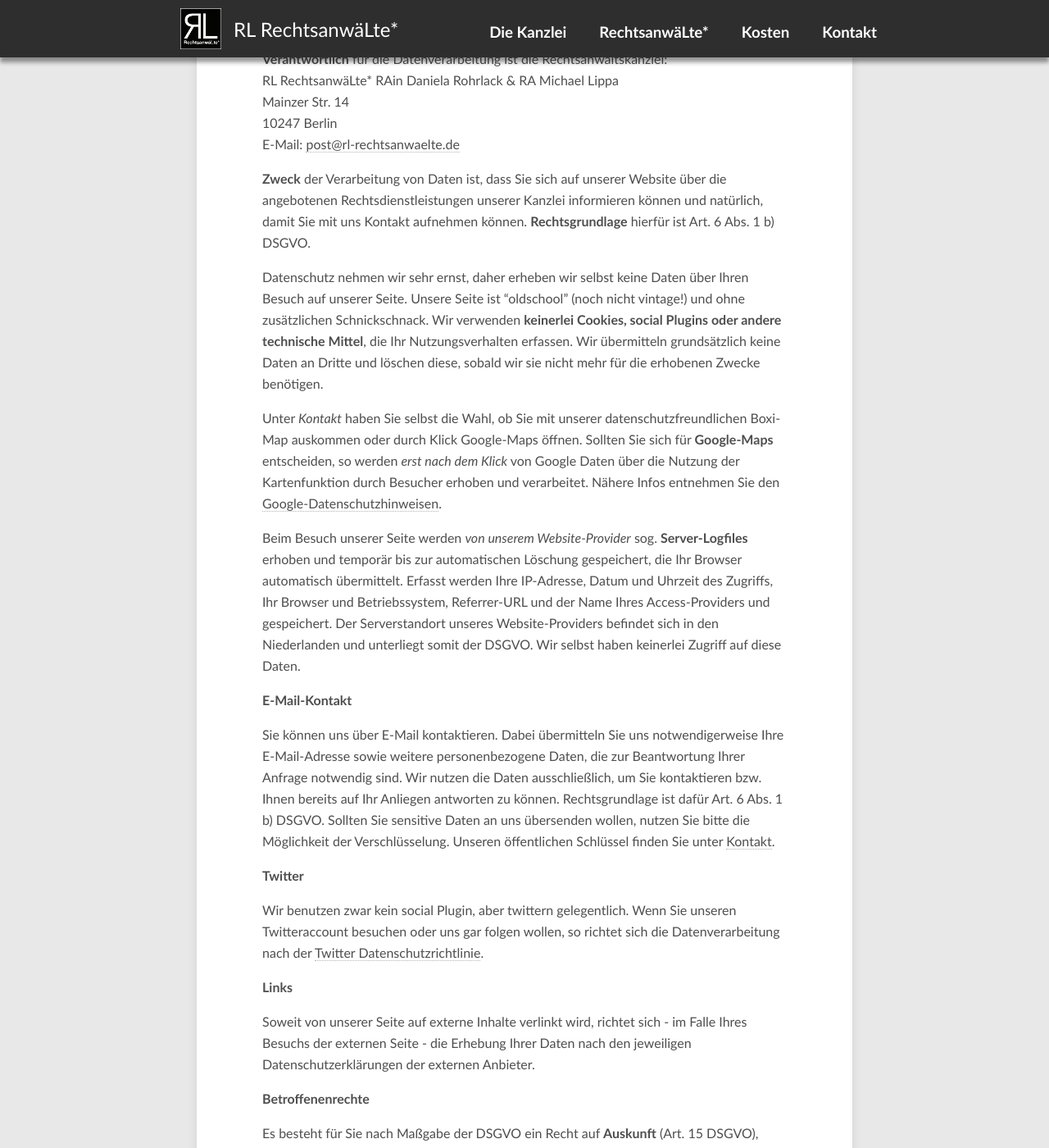
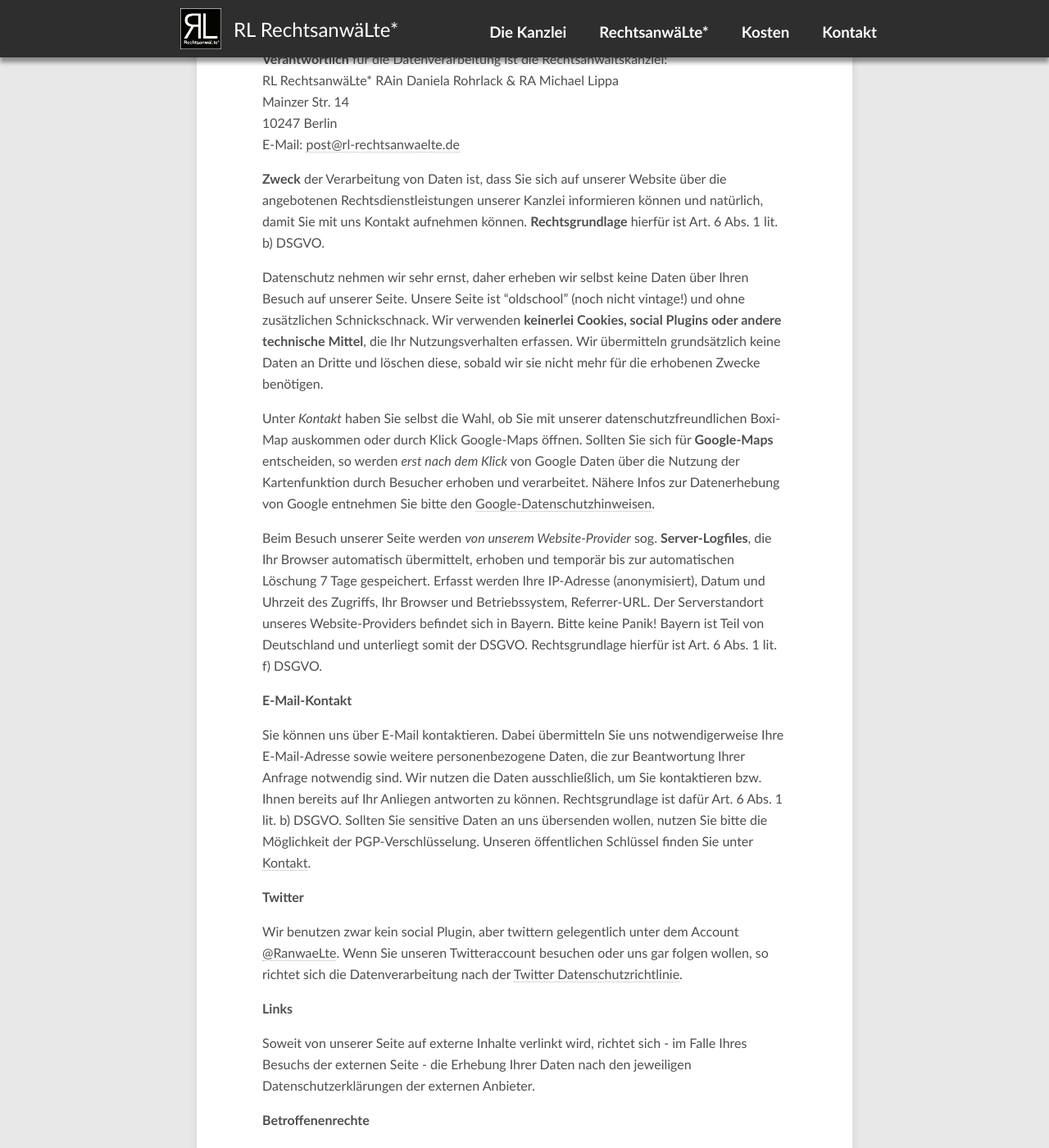
Before and after one commit to mi5-77/rl-rechtsanwaelte.de, a Jekyll site: the page built from datenschutzerklaerung.md, in a window 1280 px wide and 1400 px high, scrolled down 425 px. Shown: the whole window at 82% size. Built offline with Jekyll 4.4.1, drawn with Linux system fonts in a browser that asks for light colours.

Commit message:
Anpassung 2019

```diff
--- a/datenschutzerklaerung.md
+++ b/datenschutzerklaerung.md
@@ -20,21 +20,21 @@ Mainzer Str. 14
 10247 Berlin
 E-Mail: <post@rl-rechtsanwaelte.de>
 
-**Zweck** der Verarbeitung von Daten ist, dass Sie sich auf unserer Website über die angebotenen Rechtsdienstleistungen unserer Kanzlei informieren können und natürlich, damit Sie mit uns Kontakt aufnehmen können. **Rechtsgrundlage** hierfür ist Art. 6 Abs. 1 b) DSGVO.
+**Zweck** der Verarbeitung von Daten ist, dass Sie sich auf unserer Website über die angebotenen Rechtsdienstleistungen unserer Kanzlei informieren können und natürlich, damit Sie mit uns Kontakt aufnehmen können. **Rechtsgrundlage** hierfür ist Art. 6 Abs. 1 lit. b) DSGVO.
 
 Datenschutz nehmen wir sehr ernst, daher erheben wir selbst keine Daten über Ihren Besuch auf unserer Seite. Unsere Seite ist "oldschool" (noch nicht vintage!) und ohne zusätzlichen Schnickschnack. Wir verwenden **keinerlei Cookies, social Plugins oder andere technische Mittel**, die Ihr Nutzungsverhalten erfassen. Wir übermitteln grundsätzlich keine Daten an Dritte und löschen diese, sobald wir sie nicht mehr für die erhobenen Zwecke benötigen.
 
-Unter *Kontakt* haben Sie selbst die Wahl, ob Sie mit unserer datenschutzfreundlichen Boxi-Map auskommen oder durch Klick Google-Maps öffnen. Sollten Sie sich für **Google-Maps** entscheiden, so werden *erst nach dem Klick* von Google Daten über die Nutzung der Kartenfunktion durch Besucher erhoben und verarbeitet. Nähere Infos entnehmen Sie den [Google-Datenschutzhinweisen](https://policies.google.com/privacy?hl=de).
+Unter *Kontakt* haben Sie selbst die Wahl, ob Sie mit unserer datenschutzfreundlichen Boxi-Map auskommen oder durch Klick Google-Maps öffnen. Sollten Sie sich für **Google-Maps** entscheiden, so werden *erst nach dem Klick* von Google Daten über die Nutzung der Kartenfunktion durch Besucher erhoben und verarbeitet. Nähere Infos zur Datenerhebung von Google entnehmen Sie bitte den [Google-Datenschutzhinweisen](https://policies.google.com/privacy?hl=de).
 
-Beim Besuch unserer Seite werden *von unserem Website-Provider* sog. **Server-Logfiles** erhoben und temporär bis zur automatischen Löschung gespeichert, die Ihr Browser automatisch übermittelt. Erfasst werden Ihre IP-Adresse, Datum und Uhrzeit des Zugriffs, Ihr Browser und Betriebssystem, Referrer-URL und der Name Ihres Access-Providers und gespeichert. Der Serverstandort unseres Website-Providers befindet sich in den Niederlanden und unterliegt somit der DSGVO. Wir selbst haben keinerlei Zugriff auf diese Daten.
+Beim Besuch unserer Seite werden *von unserem Website-Provider* sog. **Server-Logfiles**, die Ihr Browser automatisch übermittelt, erhoben und temporär bis zur automatischen Löschung 7 Tage gespeichert. Erfasst werden Ihre IP-Adresse (anonymisiert), Datum und Uhrzeit des Zugriffs, Ihr Browser und Betriebssystem, Referrer-URL. Der Serverstandort unseres Website-Providers befindet sich in Bayern. Bitte keine Panik! Bayern ist Teil von Deutschland und unterliegt somit der DSGVO. Rechtsgrundlage hierfür ist Art. 6 Abs. 1 lit. f) DSGVO.
 
 **E-Mail-Kontakt**
 
-Sie können uns über E-Mail kontaktieren. Dabei übermitteln Sie uns notwendigerweise Ihre E-Mail-Adresse sowie weitere personenbezogene Daten, die zur Beantwortung Ihrer Anfrage notwendig sind. Wir nutzen die Daten ausschließlich, um Sie kontaktieren bzw. Ihnen bereits  auf Ihr Anliegen antworten zu können. Rechtsgrundlage ist dafür Art. 6 Abs. 1 b) DSGVO. Sollten Sie sensitive Daten an uns übersenden wollen, nutzen Sie bitte die Möglichkeit der Verschlüsselung. Unseren öffentlichen Schlüssel finden Sie unter [Kontakt](/kontakt/).
+Sie können uns über E-Mail kontaktieren. Dabei übermitteln Sie uns notwendigerweise Ihre E-Mail-Adresse sowie weitere personenbezogene Daten, die zur Beantwortung Ihrer Anfrage notwendig sind. Wir nutzen die Daten ausschließlich, um Sie kontaktieren bzw. Ihnen bereits  auf Ihr Anliegen antworten zu können. Rechtsgrundlage ist dafür Art. 6 Abs. 1 lit. b) DSGVO. Sollten Sie sensitive Daten an uns übersenden wollen, nutzen Sie bitte die Möglichkeit der PGP-Verschlüsselung. Unseren öffentlichen Schlüssel finden Sie unter [Kontakt](/kontakt/).
 
 **Twitter**
 
-Wir benutzen zwar kein social Plugin, aber twittern gelegentlich. Wenn Sie unseren Twitteraccount besuchen oder uns gar folgen wollen, so richtet sich die Datenverarbeitung nach der [Twitter Datenschutzrichtlinie](https://twitter.com/de/privacy).
+Wir benutzen zwar kein social Plugin, aber twittern gelegentlich unter dem Account [@RanwaeLte](https://twitter.com/ranwaelte?lang=de). Wenn Sie unseren Twitteraccount besuchen oder uns gar folgen wollen, so richtet sich die Datenverarbeitung nach der [Twitter Datenschutzrichtlinie](https://twitter.com/de/privacy).
 
 **Links**
 
```
Also changed, not shown: other parts of datenschutzerklaerung.md (+1 -1 lines).
